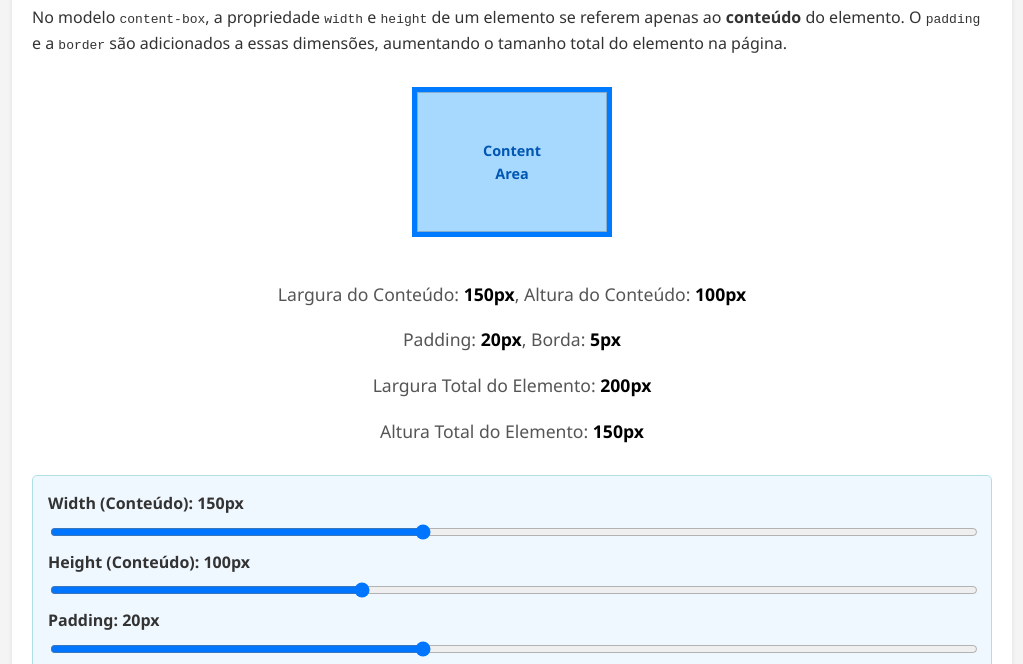
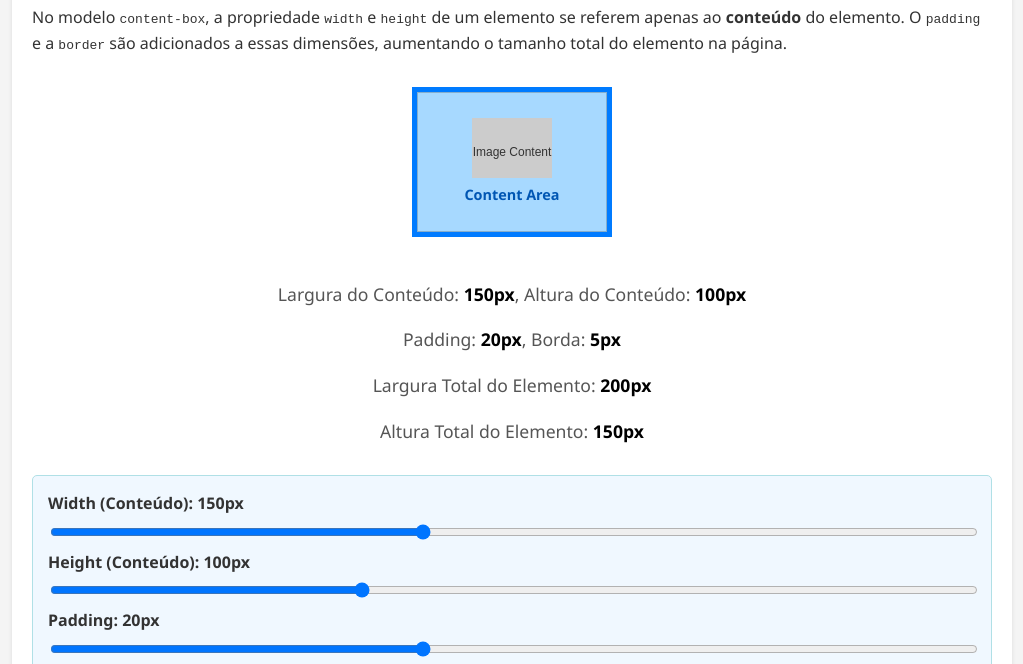
Before and after one commit to ViniHDSouza/poc_css_boxsizing, a plain HTML site: page 01-content-box.html in a window 1280 px wide. Shown: the part 130-794 px from the top of the page, without its empty margins (128-1151 px from the left). Drawn offline with Linux system fonts and the light colour scheme.

Commit message:
ajustes pontuais

```diff
--- a/01-content-box.html
+++ b/01-content-box.html
@@ -29,14 +29,28 @@
     align-items: center;
     transition: all 0.2s ease-in-out;
   }
-  .box-sizing-demo::before {
-    content: 'Content Area';
-    position: absolute;
-    top: 50%;
-    left: 50%;
-    transform: translate(-50%, -50%);
+  .box-sizing-demo {
+    background-color: #a7d9ff;
+    border: 5px solid #007bff;
+    padding: 20px;
+    margin: 10px;
+    font-weight: bold;
+    text-align: center;
+    color: #333;
+    box-sizing: content-box; /* Essencial para esta demo */
+    width: 150px; /* Valor inicial */
+    height: 100px; /* Valor inicial */
+    position: relative;
+    display: flex;
+    flex-direction: column; /* Para alinhar imagem e texto verticalmente */
+    justify-content: center;
+    align-items: center;
+    transition: all 0.2s ease-in-out;
+  }
+  .box-sizing-demo .content-text {
     font-size: 0.9em;
     color: #0056b3;
+    margin-top: 5px; /* Espaçamento entre imagem e texto */
   }
   .box-sizing-demo::after {
     content: '';
@@ -65,7 +79,8 @@
 
   <div class="box-sizing-demo-container">
     <div id="contentBoxDemo" class="box-sizing-demo">
-      <!-- Conteúdo do box -->
+      <img src="images/content-image.svg" alt="Conteúdo da Imagem" style="max-width: 80%; max-height: 80%; object-fit: contain;">
+      <span class="content-text">Content Area</span>
     </div>
     <div class="box-sizing-info">
       <p>Largura do Conteúdo: <strong id="contentWidth">150px</strong>, Altura do Conteúdo: <strong id="contentHeight">100px</strong></p>
@@ -101,22 +116,22 @@
   </pre>
 
   <script>
-    const demoBox = document.getElementById('contentBoxDemo');
-    const widthRange = document.getElementById('widthRange');
-    const heightRange = document.getElementById('heightRange');
-    const paddingRange = document.getElementById('paddingRange');
-    const borderRange = document.getElementById('borderRange');
+    const demoBox = document.getElementById("contentBoxDemo");
+    const widthRange = document.getElementById("widthRange");
+    const heightRange = document.getElementById("heightRange");
+    const paddingRange = document.getElementById("paddingRange");
+    const borderRange = document.getElementById("borderRange");
 
-    const widthOutput = document.getElementById('widthOutput');
-    const heightOutput = document.getElementById('heightOutput');
-    const paddingOutput = document.getElementById('paddingOutput');
-    const borderOutput = document.getElementById('borderOutput');
+    const widthOutput = document.getElementById("widthOutput");
+    const heightOutput = document.getElementById("heightOutput");
+    const paddingOutput = document.getElementById("paddingOutput");
+    const borderOutput = document.getElementById("borderOutput");
 
-    const contentWidth = document.getElementById('contentWidth');
-    const contentHeight = document.getElementById('contentHeight');
-    const totalWidth = document.getElementById('totalWidth');
-    const totalHeight = document.getElementById('totalHeight');
-    const cssCode = document.getElementById('cssCode');
+    const contentWidth = document.getElementById("contentWidth");
+    const contentHeight = document.getElementById("contentHeight");
+    const totalWidth = document.getElementById("totalWidth");
+    const totalHeight = document.getElementById("totalHeight");
+    const cssCode = document.getElementById("cssCode");
 
     function updateDemo() {
       const w = parseInt(widthRange.value);
@@ -149,10 +164,10 @@
 }`;
     }
 
-    widthRange.addEventListener('input', updateDemo);
-    heightRange.addEventListener('input', updateDemo);
-    paddingRange.addEventListener('input', updateDemo);
-    borderRange.addEventListener('input', updateDemo);
+    widthRange.addEventListener("input", updateDemo);
+    heightRange.addEventListener("input", updateDemo);
+    paddingRange.addEventListener("input", updateDemo);
+    borderRange.addEventListener("input", updateDemo);
 
     updateDemo(); // Initial update
   </script>
--- a/common.css
+++ b/common.css
@@ -204,3 +204,14 @@ p {
 .metrics-table td:first-child {
   font-weight: bold;
 }
+
+
+
+.demo-box {
+  flex-direction: column; /* Para alinhar imagem e texto verticalmente */
+}
+.demo-box .content-text {
+  font-size: 0.8em;
+  opacity: 0.7;
+  margin-top: 5px; /* Espaçamento entre imagem e texto */
+}
```
Also changed, not shown: 02-border-box.html (+22 -7 lines), 03-comparacao.html (+8 -2 lines), images/content-image.svg (added).
